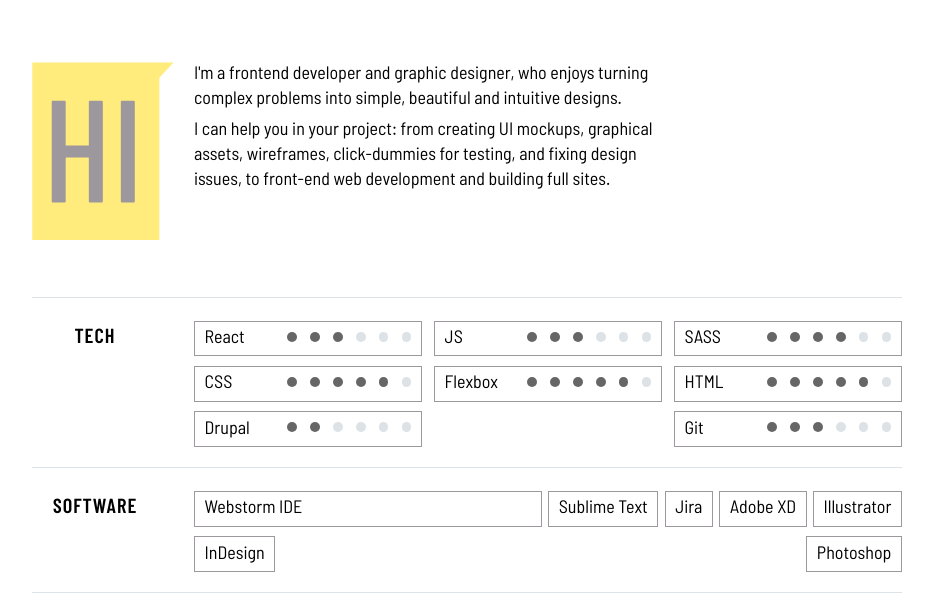
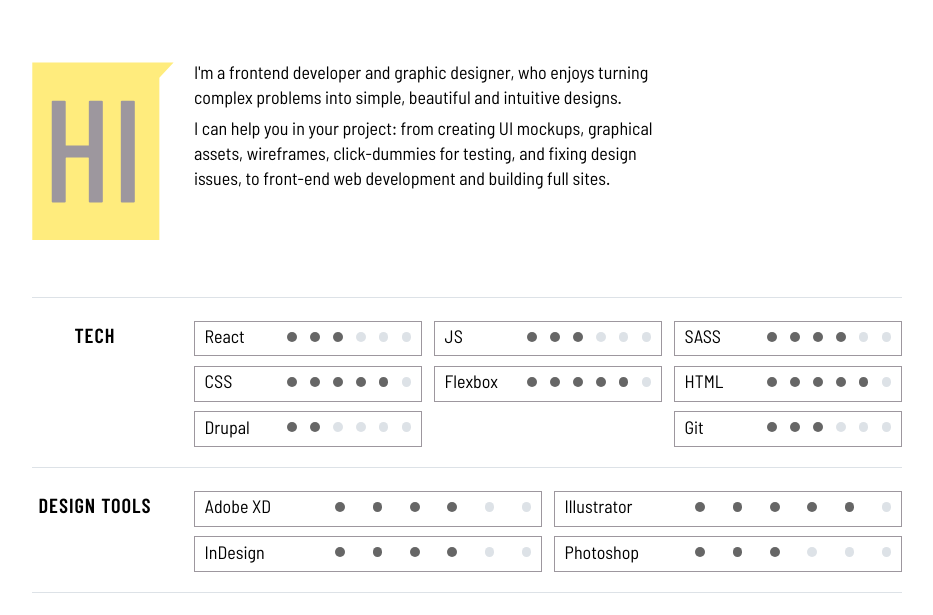
Before and after one commit to nadgerz/moppets-website, a Gatsby site: page / in a window 1280 px wide. Shown: the part 130-745 px from the top of the page, without its empty margins (173-1106 px from the left). Built offline with nearby package versions, Linux system fonts and the light colour scheme; Gatsby itself is replaced by a stand-in of ours.

Commit message:
now also creating skills indicators for design tools

```diff
--- a/src/components/Skills.js
+++ b/src/components/Skills.js
@@ -1,7 +1,6 @@
 // import PropTypes from "prop-types"
 import React from 'react'
-import { tech } from './skillsData'
-// import CVLine from "./CVLine"
+import { tech, designTools } from './skillsData'
 
 import '../assets/css/components/skills.scss'
 
@@ -14,8 +13,7 @@ const createSkillIndicators = ( elem ) => {
   for ( let i = 1; i <= MAX_SKILL_LEVEL; i++ ) {
     if ( i <= skillLevel ) {
       // current skill level...
-      skillIndicators.push( <div className={'skilled'}
-                                 key={i}></div> )
+      skillIndicators.push( <div className={'skilled'} key={i}></div> )
     }
     else {
       // still to learn...
@@ -27,7 +25,7 @@ const createSkillIndicators = ( elem ) => {
 
 const Skills = () => (
   <div className={'skills'}>
-    {/* //  T E C H */}
+    {/*  T E C H  */}
     <section className="skill">
       <aside className="sidebar-left">
         <h3>Tech</h3>
@@ -52,20 +50,28 @@ const Skills = () => (
       </div>
     </section>
 
-    {/*// S O F T W A R E */}
+    {/*  D E S I G N  T O O L S  */}
     <section className="skill">
       <aside className="sidebar-left">
-        <h3 className="software">Software</h3>
+        <h3 className="design-tools">Design Tools</h3>
       </aside>
       <div className="container-full-width">
-        <ul className={'software-stack stack'}>
-          <li className={'container-half-width'}>Webstorm IDE</li>
-          <li>Sublime Text</li>
-          <li>Jira</li>
-          <li>Adobe XD</li>
-          <li>Illustrator</li>
-          <li>InDesign</li>
-          <li>Photoshop</li>
+        <ul className={'design-tools-stack stack'}>
+          {
+            designTools.map( ( elem ) => {
+              const skillIndicators = createSkillIndicators( elem )
+
+              return (
+                <li
+                  key={elem.id}
+                  className={'container-half-width'}>
+                  {elem.name}
+                  <span className={'skill-bubbles'}>
+                    {skillIndicators}
+                  </span>
+                </li>)
+            } )
+          }
         </ul>
       </div>
     </section>
```
